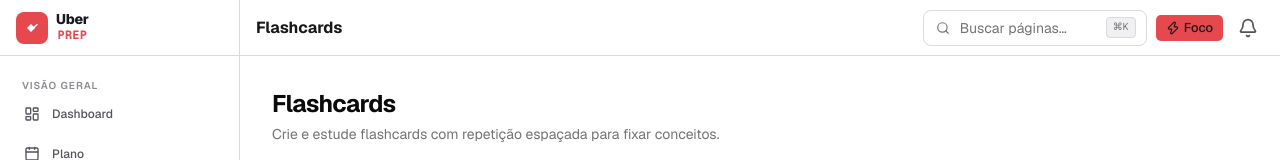
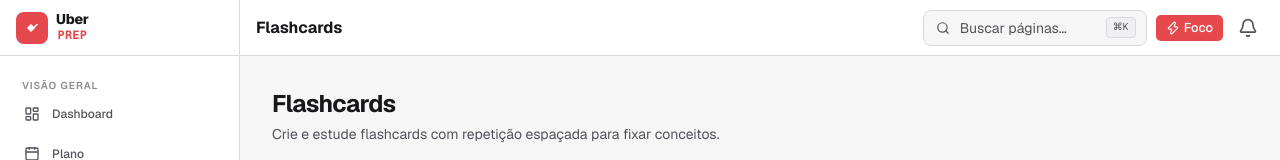
Before and after one commit to fernandaquerino/uber-prep-next, a Next.js app: page /flashcards in a window 1280 px wide. Shown: the top 160 px of the page. Built offline with nearby package versions, Linux system fonts and the light colour scheme.

Commit message:
refactor: correçao de tokens

```diff
--- a/src/app/globals.css
+++ b/src/app/globals.css
@@ -76,23 +76,25 @@
 }
 
 :root {
-  --background: oklch(1 0 0);
-  --foreground: oklch(0.145 0 0);
-  --card: oklch(1 0 0);
-  --card-foreground: oklch(0.145 0 0);
+  /* shadcn semantic tokens aliased to the design-system tokens below so the
+     two naming systems resolve to a single, consistent palette. */
+  --background: var(--bg);
+  --foreground: var(--text-primary);
+  --card: var(--surface);
+  --card-foreground: var(--text-primary);
   --brand-purple: #7c6ff7;
-  --popover: oklch(1 0 0);
-  --popover-foreground: oklch(0.145 0 0);
+  --popover: var(--surface);
+  --popover-foreground: var(--text-primary);
   /* --primary: oklch(0.205 0 0); */
   --primary-foreground: oklch(0.985 0 0);
-  --secondary: oklch(0.97 0 0);
-  --secondary-foreground: oklch(0.205 0 0);
+  --secondary: var(--surface-muted);
+  --secondary-foreground: var(--text-primary);
   /* --muted: oklch(0.97 0 0); */
-  --muted-foreground: oklch(0.556 0 0);
-  --accent: oklch(0.97 0 0);
-  --accent-foreground: oklch(0.205 0 0);
+  --muted-foreground: var(--text-secondary);
+  --accent: var(--surface-muted);
+  --accent-foreground: var(--text-primary);
   --destructive: oklch(0.577 0.245 27.325);
-  --input: oklch(0.922 0 0);
+  --input: var(--border);
   --ring: oklch(0.708 0 0);
   --chart-1: oklch(0.87 0 0);
   --chart-2: oklch(0.556 0 0);
@@ -155,22 +157,23 @@
 }
 
 .dark {
-  --background: oklch(0.145 0 0);
-  --foreground: oklch(0.985 0 0);
-  --card: oklch(0.205 0 0);
-  --card-foreground: oklch(0.985 0 0);
-  --popover: oklch(0.205 0 0);
-  --popover-foreground: oklch(0.985 0 0);
+  /* shadcn semantic tokens aliased to the design-system tokens below. */
+  --background: var(--bg);
+  --foreground: var(--text-primary);
+  --card: var(--surface);
+  --card-foreground: var(--text-primary);
+  --popover: var(--surface);
+  --popover-foreground: var(--text-primary);
   /* --primary: oklch(0.922 0 0); */
   --primary-foreground: oklch(0.205 0 0);
-  --secondary: oklch(0.269 0 0);
-  --secondary-foreground: oklch(0.985 0 0);
+  --secondary: var(--surface-muted);
+  --secondary-foreground: var(--text-primary);
   /* --muted: oklch(0.269 0 0); */
-  --muted-foreground: oklch(0.708 0 0);
-  --accent: oklch(0.269 0 0);
-  --accent-foreground: oklch(0.985 0 0);
+  --muted-foreground: var(--text-secondary);
+  --accent: var(--surface-muted);
+  --accent-foreground: var(--text-primary);
   --destructive: oklch(0.704 0.191 22.216);
-  --input: oklch(1 0 0 / 15%);
+  --input: var(--border);
   --ring: oklch(0.556 0 0);
   --chart-1: oklch(0.87 0 0);
   --chart-2: oklch(0.556 0 0);
--- a/src/components/features/mocks/mock-records-tab.tsx
+++ b/src/components/features/mocks/mock-records-tab.tsx
@@ -467,7 +467,7 @@ export function MockRecordsTab({ mocks, evidence, onRefresh }: Props) {
           <AlertDialogFooter>
             <AlertDialogCancel>Cancelar</AlertDialogCancel>
             <AlertDialogAction
-              className="bg-destructive text-destructive-foreground hover:bg-destructive/90"
+              variant="destructive"
               onClick={async () => {
                 if (deleteTarget) await deleteMock(deleteTarget);
                 setDeleteTarget(null);
--- a/src/components/features/mocks/system-design-tab.tsx
+++ b/src/components/features/mocks/system-design-tab.tsx
@@ -132,7 +132,7 @@ export function SystemDesignTab({ onRefresh }: { onRefresh: () => void }) {
           <AlertDialogFooter>
             <AlertDialogCancel>Cancelar</AlertDialogCancel>
             <AlertDialogAction
-              className="bg-destructive text-destructive-foreground hover:bg-destructive/90"
+              variant="destructive"
               onClick={async () => {
                 await resetDraft(activeTemplate.id);
                 setResetConfirm(false);
--- a/src/components/features/playground/front-end-drills.tsx
+++ b/src/components/features/playground/front-end-drills.tsx
@@ -18,9 +18,9 @@ export default function FrontEndDrills({ loadDrill }: FrontEndDrillsProps) {
           <p className="text-sm font-bold">{drill.title}</p>
           <p className="text-xs leading-[1.5]">{drill.prompt}</p>
           <div className="flex gap-2">
-            <Badge className="bg-[#60A5FA]/15 text-[#60A5FA]">{drill.topic}</Badge>
-            <Badge className="bg-[#FFB547]/15 text-[#FFB547]">{drill.difficulty}</Badge>
-            <Badge className="bg-[#7C6FF7]/15 text-[#7C6FF7]">{drill.tests.length} teste</Badge>
+            <Badge className="bg-info/15 text-info">{drill.topic}</Badge>
+            <Badge className="bg-warning/15 text-warning">{drill.difficulty}</Badge>
+            <Badge className="bg-brand-purple/15 text-brand-purple">{drill.tests.length} teste</Badge>
           </div>
           <Button variant="secondary" onClick={() => loadDrill(drill)}>
             Praticar drill
--- a/src/components/features/resources/resource-filters-bar.tsx
+++ b/src/components/features/resources/resource-filters-bar.tsx
@@ -218,7 +218,7 @@ export function ResourceFiltersBar({
           className={`rounded border px-2 py-1 text-xs transition-colors ${
             filters.isFavorite
               ? "border-amber-300 bg-amber-100 text-amber-800 dark:bg-amber-900/30 dark:text-amber-300"
-              : "bg-muted text-muted-foreground border-border hover:bg-muted/80"
+              : "bg-surface text-muted-foreground border-border hover:bg-muted/80"
           }`}
         >
           ⭐ Favoritos
@@ -232,7 +232,7 @@ export function ResourceFiltersBar({
             className={`rounded border px-2 py-1 text-xs transition-colors ${
               filters.tag === tag
                 ? "bg-primary text-primary-foreground border-primary"
-                : "bg-muted text-muted-foreground border-border hover:bg-muted/80"
+                : "bg-surface text-muted-foreground border-border hover:bg-muted/80"
             }`}
           >
             #{tag}
--- a/src/components/ui/alert-dialog.tsx
+++ b/src/components/ui/alert-dialog.tsx
@@ -45,7 +45,7 @@ function AlertDialogContent({
         data-slot="alert-dialog-content"
         data-size={size}
         className={cn(
-          "group/alert-dialog-content bg-popover text-popover-foreground ring-foreground/10 data-open:animate-in data-open:fade-in-0 data-open:zoom-in-95 data-closed:animate-out data-closed:fade-out-0 data-closed:zoom-out-95 fixed top-1/2 left-1/2 z-50 grid w-full -translate-x-1/2 -translate-y-1/2 gap-4 rounded-xl p-4 ring-1 duration-100 outline-none data-[size=default]:max-w-xs data-[size=sm]:max-w-xs data-[size=default]:sm:max-w-sm",
+          "group/alert-dialog-content bg-popover text-popover-foreground ring-foreground/10 data-open:animate-in data-open:fade-in-0 data-open:zoom-in-95 data-closed:animate-out data-closed:fade-out-0 data-closed:zoom-out-95 fixed top-1/2 left-1/2 z-50 grid max-h-[calc(100dvh-2rem)] w-full max-w-[calc(100%-2rem)] -translate-x-1/2 -translate-y-1/2 gap-4 overflow-x-hidden overflow-y-auto rounded-xl p-6 ring-1 duration-100 outline-none data-[size=default]:max-w-xs data-[size=sm]:max-w-xs data-[size=default]:sm:max-w-sm",
           className,
         )}
         {...props}
@@ -72,7 +72,7 @@ function AlertDialogFooter({ className, ...props }: React.ComponentProps<"div">)
     <div
       data-slot="alert-dialog-footer"
       className={cn(
-        "bg-muted/50 -mx-4 -mb-4 flex flex-col-reverse gap-2 rounded-b-xl border-t p-4 group-data-[size=sm]/alert-dialog-content:grid group-data-[size=sm]/alert-dialog-content:grid-cols-2 sm:flex-row sm:justify-end",
+        "bg-muted/50 -mx-6 -mb-6 flex flex-col-reverse gap-2 rounded-b-xl border-t px-6 py-4 group-data-[size=sm]/alert-dialog-content:grid group-data-[size=sm]/alert-dialog-content:grid-cols-2 sm:flex-row sm:justify-end",
         className,
       )}
       {...props}
--- a/src/components/ui/button.tsx
+++ b/src/components/ui/button.tsx
@@ -8,12 +8,12 @@ const buttonVariants = cva(
   {
     variants: {
       variant: {
-        default: "bg-primary text-text-primary hover:bg-primary-hover",
+        default: "bg-primary text-surface hover:bg-primary-hover",
         outline: "bg-transparent text-primary border-primary hover:bg-primary-subtle",
         secondary:
           "border-border bg-surface-muted text-text-primary hover:bg-surface-hover hover:border-text-muted aria-expanded:bg-secondary aria-expanded:text-secondary-foreground",
         ghost: "bg-transparent text-text-secondary hover:bg-surface-muted hover:text-text-primary",
-        destructive: "bg-danger text-text-primary hover:brightness-110",
+        destructive: "bg-danger text-surface hover:brightness-110",
         success: "bg-success text-surface hover:brightness-110",
         link: "text-primary underline-offset-4 hover:underline",
       },
--- a/src/components/ui/card.tsx
+++ b/src/components/ui/card.tsx
@@ -12,7 +12,7 @@ function Card({
       data-slot="card"
       data-size={size}
       className={cn(
-        "group/card bg-card text-card-foreground ring-foreground/10 flex flex-col gap-(--card-spacing) overflow-hidden rounded-xl py-(--card-spacing) text-sm ring-1 [--card-spacing:--spacing(4)] has-data-[slot=card-footer]:pb-0 has-[>img:first-child]:pt-0 data-[size=sm]:[--card-spacing:--spacing(3)] data-[size=sm]:has-data-[slot=card-footer]:pb-0 *:[img:first-child]:rounded-t-xl *:[img:last-child]:rounded-b-xl",
+        "group/card bg-card text-card-foreground border-border flex flex-col gap-(--card-spacing) overflow-hidden rounded-xl border py-(--card-spacing) text-sm [--card-spacing:--spacing(4)] has-data-[slot=card-footer]:pb-0 has-[>img:first-child]:pt-0 data-[size=sm]:[--card-spacing:--spacing(3)] data-[size=sm]:has-data-[slot=card-footer]:pb-0 *:[img:first-child]:rounded-t-xl *:[img:last-child]:rounded-b-xl",
         className,
       )}
       {...props}
--- a/src/components/ui/tabs.tsx
+++ b/src/components/ui/tabs.tsx
@@ -17,11 +17,11 @@ function Tabs({ className, orientation = "horizontal", ...props }: TabsPrimitive
 }
 
 const tabsListVariants = cva(
-  "group/tabs-list inline-flex w-fit items-center justify-center rounded-lg p-[3px] text-muted-foreground group-data-horizontal/tabs:h-8 group-data-vertical/tabs:h-fit group-data-vertical/tabs:flex-col data-[variant=line]:rounded-none",
+  "group/tabs-list inline-flex w-fit items-center justify-center rounded-lg p-[3px] text-muted group-data-horizontal/tabs:h-8 group-data-vertical/tabs:h-fit group-data-vertical/tabs:flex-col data-[variant=line]:rounded-none border border-primary",
   {
     variants: {
       variant: {
-        default: "bg-muted",
+        default: "bg-primary-subtle",
         line: "gap-1 bg-transparent",
       },
     },
@@ -51,10 +51,10 @@ function TabsTrigger({ className, ...props }: TabsPrimitive.Tab.Props) {
     <TabsPrimitive.Tab
       data-slot="tabs-trigger"
       className={cn(
-        "text-foreground/60 hover:text-foreground focus-visible:border-ring focus-visible:ring-ring/50 focus-visible:outline-ring dark:text-muted-foreground dark:hover:text-foreground relative inline-flex h-[calc(100%-1px)] flex-1 items-center justify-center gap-1.5 rounded-md border border-transparent px-1.5 py-0.5 text-sm font-medium whitespace-nowrap transition-all group-data-vertical/tabs:w-full group-data-vertical/tabs:justify-start focus-visible:ring-[3px] focus-visible:outline-1 disabled:pointer-events-none disabled:opacity-50 has-data-[icon=inline-end]:pr-1 has-data-[icon=inline-start]:pl-1 aria-disabled:pointer-events-none aria-disabled:opacity-50 group-data-[variant=default]/tabs-list:data-active:shadow-sm group-data-[variant=line]/tabs-list:data-active:shadow-none [&_svg]:pointer-events-none [&_svg]:shrink-0 [&_svg:not([class*='size-'])]:size-4",
+        "text-foreground/60 hover:text-foreground hover:bg-primary-hover focus-visible:border-ring focus-visible:ring-ring/50 focus-visible:outline-ring dark:text-muted-foreground dark:hover:text-foreground relative inline-flex h-[calc(100%-1px)] flex-1 items-center justify-center gap-1.5 rounded-md border border-transparent px-1.5 py-0.5 text-sm font-medium whitespace-nowrap transition-all group-data-vertical/tabs:w-full group-data-vertical/tabs:justify-start focus-visible:ring-[3px] focus-visible:outline-1 disabled:pointer-events-none disabled:opacity-50 has-data-[icon=inline-end]:pr-1 has-data-[icon=inline-start]:pl-1 aria-disabled:pointer-events-none aria-disabled:opacity-50 group-data-[variant=default]/tabs-list:data-active:shadow-sm group-data-[variant=line]/tabs-list:data-active:shadow-none [&_svg]:pointer-events-none [&_svg]:shrink-0 [&_svg:not([class*='size-'])]:size-4",
         "group-data-[variant=line]/tabs-list:bg-transparent group-data-[variant=line]/tabs-list:data-active:bg-transparent dark:group-data-[variant=line]/tabs-list:data-active:border-transparent dark:group-data-[variant=line]/tabs-list:data-active:bg-transparent",
-        "data-active:bg-background data-active:text-foreground dark:data-active:border-input dark:data-active:bg-input/30 dark:data-active:text-foreground",
-        "after:bg-foreground after:absolute after:opacity-0 after:transition-opacity group-data-horizontal/tabs:after:inset-x-0 group-data-horizontal/tabs:after:bottom-[-5px] group-data-horizontal/tabs:after:h-0.5 group-data-vertical/tabs:after:inset-y-0 group-data-vertical/tabs:after:-right-1 group-data-vertical/tabs:after:w-0.5 group-data-[variant=line]/tabs-list:data-active:after:opacity-100",
+        "data-active:bg-background data-active:text-foreground dark:data-active:border-input dark:data-active:bg-primary dark:data-active:text-foreground",
+        "after:bg-foreground cursor-pointer after:absolute after:opacity-0 after:transition-opacity group-data-horizontal/tabs:after:inset-x-0 group-data-horizontal/tabs:after:bottom-[-5px] group-data-horizontal/tabs:after:h-0.5 group-data-vertical/tabs:after:inset-y-0 group-data-vertical/tabs:after:-right-1 group-data-vertical/tabs:after:w-0.5 group-data-[variant=line]/tabs-list:data-active:after:opacity-100",
         className,
       )}
       {...props}
```
Also changed, not shown: src/components/ui/dialog.tsx (+9 -5 lines).
